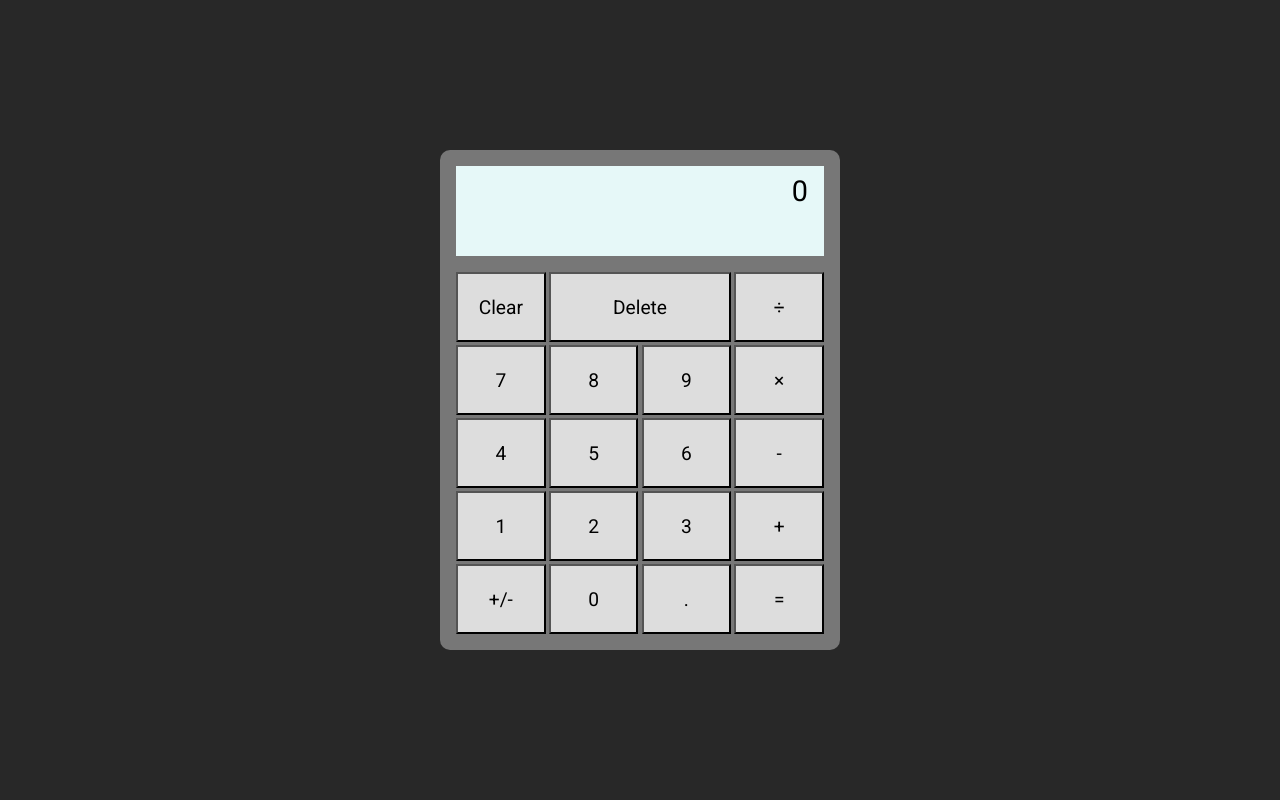
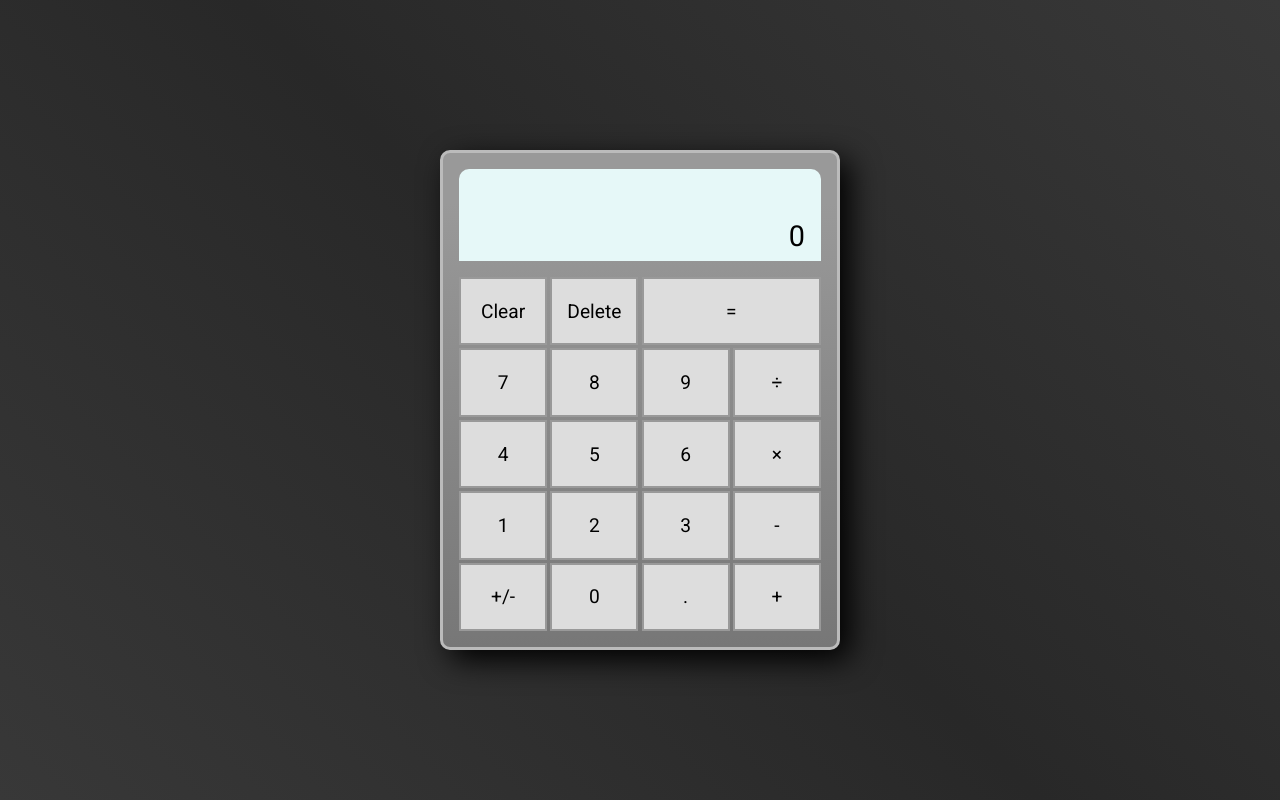
Before and after one commit to ZCAlex77/calculator, a plain HTML site: page index.html in a window 1280 px wide. Drawn offline with Linux system fonts and the light colour scheme.

Commit message:
Improve style of calculator and background

```diff
--- a/index.html
+++ b/index.html
@@ -19,22 +19,28 @@
       align-items: center;
       justify-content: center;
       height: 100vh;
-      background-color: #282828;
+      background: linear-gradient(45deg, #383838, #282828, #383838), #282828;
     }
     .calculator{
       width: 400px;
-      background: #777;
+      background: linear-gradient(to bottom, #999 10%, #777), #777;
+      box-shadow: 10px 10px 30px black;
       border-radius: 10px;
       height: 500px;
       padding: 1rem;
       display: grid;
       grid-template-rows: 1fr 4fr;
       gap: 1rem;
+      border: 3px solid #bbb;
     }
     .display{
       width: 100%;
       background: rgb(230, 248, 248);
       padding: .5rem 1rem;
+      display: grid;
+      grid-template-rows: 1fr 1fr;
+      gap: .5rem;
+      border-radius: 10px 10px 0 0;
     }
     .display p{
       text-align: right;
@@ -49,6 +55,7 @@
       cursor: pointer;
       background-color: #ddd;
       font-size: 1.2rem;
+      border: 2px solid #999;
     }
     button:hover{background-color: #bbb;}
     button:active{background-color: #aaa;}
@@ -58,28 +65,28 @@
   <div class="calculator">
     <div class="display">
       <p id="display"></p>
-      <p id="result">0</p>
+      <p style="grid-row: 2" id="result">0</p>
     </div>
     <div class="buttons">
       <button id="clear">Clear</button>
-      <button id="delete" style="grid-column: 2 / span 2;">Delete</button>
-      <button class="operator" data-value="/">&divide;</button>
+      <button id="delete">Delete</button>
+      <button id="equal" data-value="=" style="grid-column: 3 / span 2;">=</button>
       <button class="num" data-value="7">7</button>
       <button class="num" data-value="8">8</button>
       <button class="num" data-value="9">9</button>
-      <button class="operator" data-value="*">×</button>
+      <button class="operator" data-value="/">&divide;</button>
       <button class="num" data-value="4">4</button>
       <button class="num" data-value="5">5</button>
       <button class="num" data-value="6">6</button>
-      <button class="operator" data-value="-">-</button>
+      <button class="operator" data-value="*">×</button>
       <button class="num" data-value="1">1</button>
       <button class="num" data-value="2">2</button>
       <button class="num" data-value="3">3</button>
-      <button class="operator" data-value="+">+</button>
+      <button class="operator" data-value="-">-</button>
       <button id="sign">+/-</button>
       <button class="num" data-value="0">0</button>
       <button id="float">.</button>
-      <button id="equal" data-value="=">=</button>
+      <button class="operator" data-value="+">+</button>
     </div>
   </div>
   <script src="script.js"></script>
```
